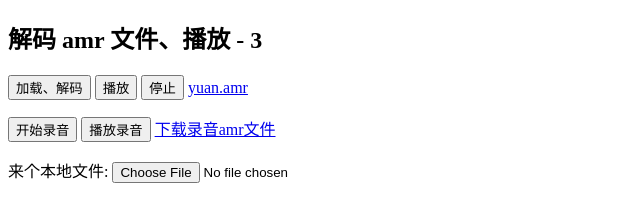
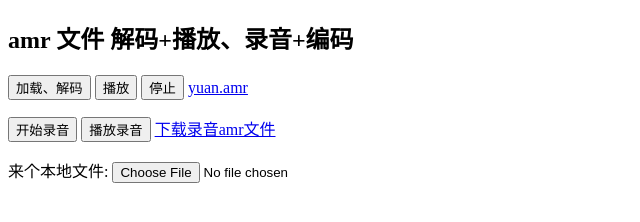
Before and after one commit to BenzLeung/benz-amr-recorder, a website: page demo.html in a window 1280 px wide. Shown: the whole page, without its empty margins (0-640 px from the left). Drawn offline with Linux system fonts and the light colour scheme.

Commit message:
recorder

```diff
--- a/demo.html
+++ b/demo.html
@@ -9,7 +9,7 @@
 </head>
 
 <body>
-<h2>解码 amr 文件、播放 - 3</h2>
+<h2>amr 文件 解码+播放、录音+编码</h2>
 <p id="sample-amr">
     <button id="sample-amr-load">加载、解码</button>
     <button id="sample-amr-play">播放</button>
```
